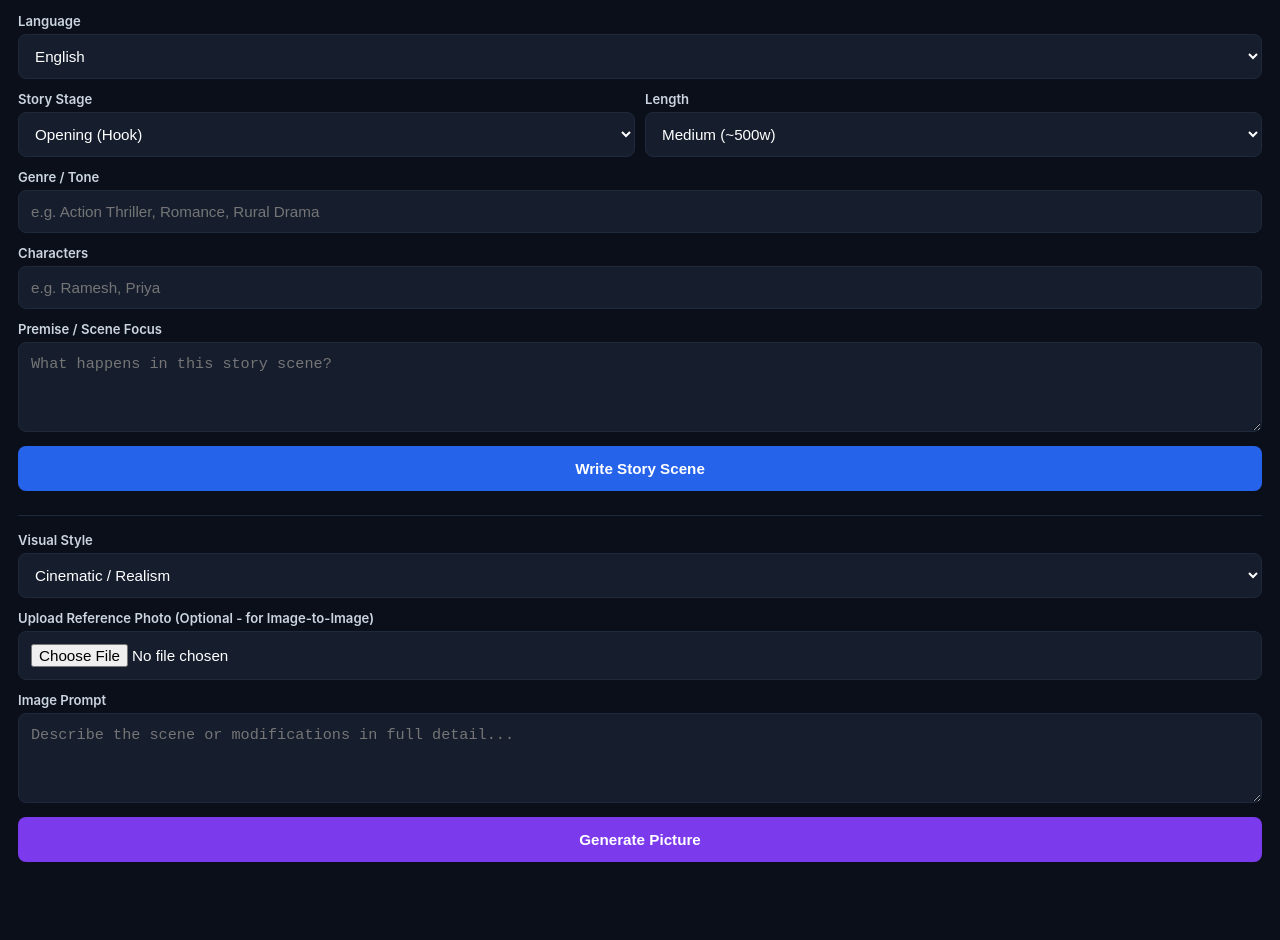
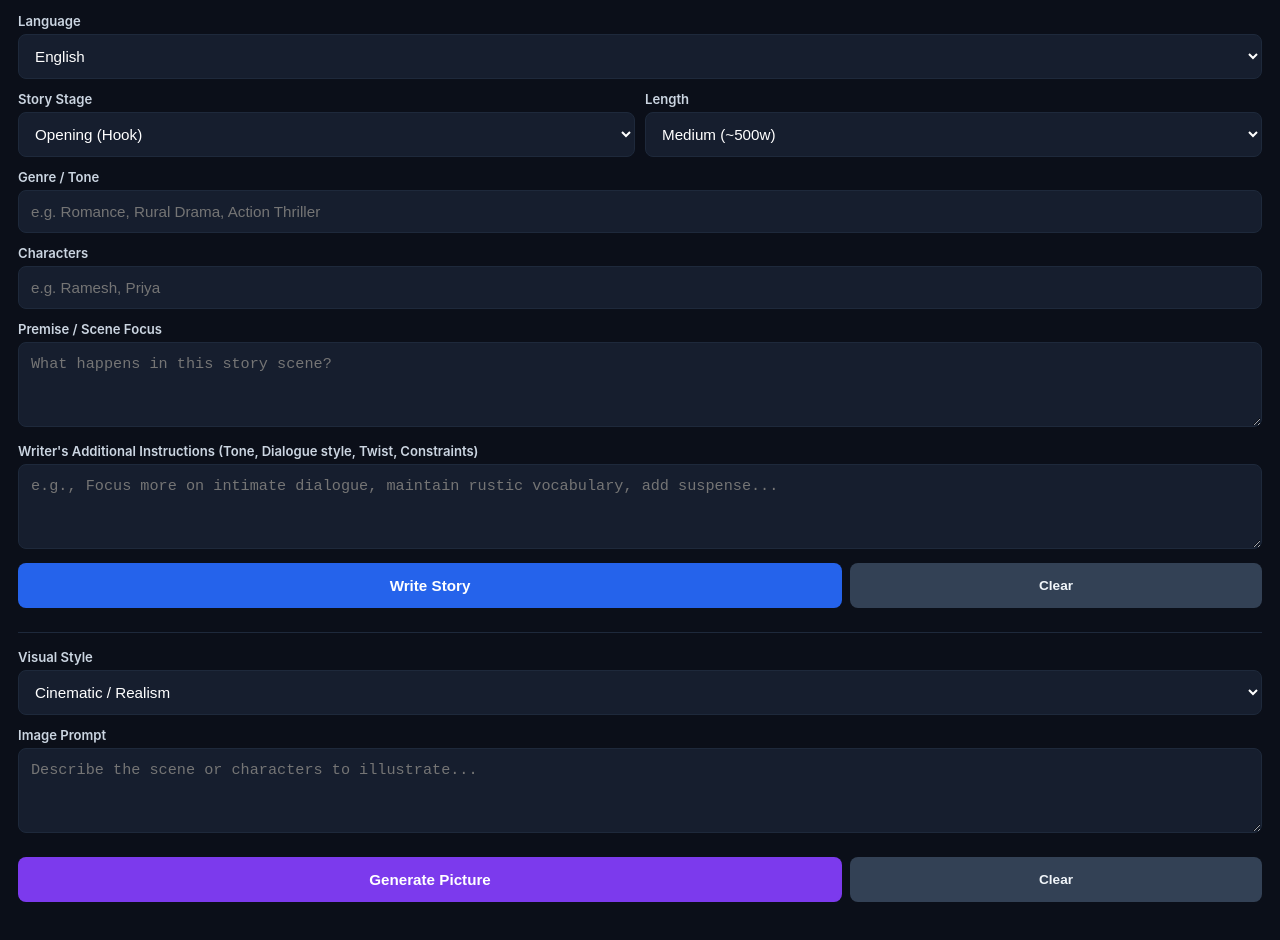
Before and after one commit to zhtz578tct-hash/Story-generator, a website: page public/index.html in a window 1280 px wide. Shown: the part 82-1022 px from the top of the page. Drawn offline with Linux system fonts and the light colour scheme.

Commit message:
Refactor HTML structure and styles for story generation
Updated styles for buttons and textarea, added new instructions field, and modified image prompt placeholder.

```diff
--- a/public/index.html
+++ b/public/index.html
@@ -12,18 +12,17 @@
     label { display: block; font-size: 0.82rem; font-weight: 600; margin-top: 12px; margin-bottom: 5px; color: #cbd5e1; }
     .grid-2 { display: grid; grid-template-columns: 1fr 1fr; gap: 10px; }
     select, input, textarea { width: 100%; padding: 12px; border-radius: 8px; border: 1px solid #1e293b; background: #161e2e; color: #fff; font-size: 0.95rem; }
-    textarea { height: 90px; resize: vertical; }
-    button { width: 100%; padding: 14px; border: none; border-radius: 8px; font-weight: 600; font-size: 0.95rem; cursor: pointer; margin-top: 10px; }
-    .btn-story { background: #2563eb; color: #fff; }
-    .btn-image { background: #7c3aed; color: #fff; }
-    .btn-clear { background: #334155; color: #cbd5e1; padding: 8px; font-size: 0.8rem; margin-top: 5px; border-radius: 6px; border: none; cursor: pointer; width: auto; }
+    textarea { height: 85px; resize: vertical; }
+    .btn-row { display: grid; grid-template-columns: 2fr 1fr; gap: 8px; margin-top: 10px; }
+    button { padding: 14px; border: none; border-radius: 8px; font-weight: 600; font-size: 0.95rem; cursor: pointer; }
+    .btn-story { background: #2563eb; color: #fff; width: 100%; }
+    .btn-clear { background: #334155; color: #f1f5f9; font-size: 0.85rem; }
+    .btn-image { background: #7c3aed; color: #fff; width: 100%; margin-top: 10px; }
     button:disabled { opacity: 0.6; }
     .divider { margin: 24px 0 16px; border-top: 1px solid #1e293b; }
-    #storyBox { margin-top: 16px; padding: 16px; background: #161e2e; border: 1px solid #1e293b; border-radius: 8px; line-height: 1.7; white-space: pre-wrap; font-size: 1rem; display: none; }
+    #storyBox { margin-top: 16px; padding: 16px; background: #161e2e; border: 1px solid #1e293b; border-radius: 8px; line-height: 1.8; white-space: pre-wrap; font-size: 1.05rem; display: none; }
     #imageBox { margin-top: 16px; text-align: center; display: none; }
     #imageBox img { max-width: 100%; border-radius: 8px; border: 1px solid #334155; }
-    .preview-container { margin-top: 8px; display: none; }
-    .preview-thumb { max-height: 140px; border-radius: 8px; border: 1px solid #334155; display: block; margin-bottom: 6px; }
     .status-text { font-size: 0.85rem; color: #38bdf8; margin-top: 8px; text-align: center; }
   </style>
 </head>
@@ -61,7 +60,7 @@
   </div>
 
   <label>Genre / Tone</label>
-  <input id="genre" placeholder="e.g. Action Thriller, Romance, Rural Drama" />
+  <input id="genre" placeholder="e.g. Romance, Rural Drama, Action Thriller" />
 
   <label>Characters</label>
   <input id="characters" placeholder="e.g. Ramesh, Priya" />
@@ -69,12 +68,19 @@
   <label>Premise / Scene Focus</label>
   <textarea id="premise" placeholder="What happens in this story scene?"></textarea>
 
-  <button class="btn-story" id="storyBtn" onclick="runStory()">Write Story Scene</button>
+  <label>Writer's Additional Instructions (Tone, Dialogue style, Twist, Constraints)</label>
+  <textarea id="instructions" placeholder="e.g., Focus more on intimate dialogue, maintain rustic vocabulary, add suspense..."></textarea>
+
+  <div class="btn-row">
+    <button class="btn-story" id="storyBtn" onclick="runStory()">Write Story</button>
+    <button class="btn-clear" type="button" onclick="clearStorySection()">Clear</button>
+  </div>
+
   <div id="storyBox"></div>
 
   <div class="divider"></div>
 
-  <!-- IMAGE & IMG2IMG SECTION -->
+  <!-- IMAGE GENERATION SECTION -->
   <label>Visual Style</label>
   <select id="imageStyle">
     <option value="photorealistic, 8k resolution, raw photography, sharp focus">Cinematic / Realism</option>
@@ -84,72 +90,35 @@
     <option value="candid 35mm film photograph, raw authentic textures">Vintage Film</option>
   </select>
 
-  <label>Upload Reference Photo (Optional - for Image-to-Image)</label>
-  <input type="file" id="fileInput" accept="image/*" onchange="handleImage(event)" />
+  <label>Image Prompt</label>
+  <textarea id="imgPrompt" placeholder="Describe the scene or characters to illustrate..."></textarea>
 
-  <div id="previewWrap" class="preview-container">
-    <img id="uploadPreview" class="preview-thumb" alt="Uploaded Reference" />
-    <button class="btn-clear" type="button" onclick="clearUploadedImage()">Remove Photo</button>
+  <div class="btn-row">
+    <button class="btn-image" id="imgBtn" onclick="runImage()">Generate Picture</button>
+    <button class="btn-clear" type="button" onclick="clearImageSection()" style="margin-top: 10px;">Clear</button>
   </div>
 
-  <label>Image Prompt</label>
-  <textarea id="imgPrompt" placeholder="Describe the scene or modifications in full detail..."></textarea>
-
-  <button class="btn-image" id="imgBtn" onclick="runImage()">Generate Picture</button>
   <div id="imageStatus" class="status-text"></div>
-
   <div id="imageBox"><img id="sceneImg" /></div>
 
   <script>
-    let uploadedImageBase64 = null;
-
-    function handleImage(event) {
-      const file = event.target.files[0];
-      if (!file) return;
-
-      const reader = new FileReader();
-      reader.onload = function(e) {
-        const img = new Image();
-        img.onload = function() {
-          const canvas = document.createElement('canvas');
-          let width = img.width;
-          let height = img.height;
-          const maxDim = 1024;
-
-          if (width > height) {
-            if (width > maxDim) {
-              height = Math.round((height * maxDim) / width);
-              width = maxDim;
-            }
-          } else {
-            if (height > maxDim) {
-              width = Math.round((width * maxDim) / height);
-              height = maxDim;
-            }
-          }
-
-          canvas.width = Math.floor(width / 64) * 64;
-          canvas.height = Math.floor(height / 64) * 64;
-
-          const ctx = canvas.getContext('2d');
-          ctx.drawImage(img, 0, 0, canvas.width, canvas.height);
-
-          const dataUrl = canvas.toDataURL('image/jpeg', 0.85);
-          uploadedImageBase64 = dataUrl;
-
-          document.getElementById('uploadPreview').src = dataUrl;
-          document.getElementById('previewWrap').style.display = 'block';
-        };
-        img.src = e.target.result;
-      };
-      reader.readAsDataURL(file);
+    function clearStorySection() {
+      document.getElementById('genre').value = '';
+      document.getElementById('characters').value = '';
+      document.getElementById('premise').value = '';
+      document.getElementById('instructions').value = '';
+      const box = document.getElementById('storyBox');
+      box.innerText = '';
+      box.style.display = 'none';
     }
 
-    function clearUploadedImage() {
-      uploadedImageBase64 = null;
-      document.getElementById('fileInput').value = '';
-      document.getElementById('uploadPreview').src = '';
-      document.getElementById('previewWrap').style.display = 'none';
+    function clearImageSection() {
+      document.getElementById('imgPrompt').value = '';
+      const box = document.getElementById('imageBox');
+      const img = document.getElementById('sceneImg');
+      img.src = '';
+      box.style.display = 'none';
+      document.getElementById('imageStatus').innerText = '';
     }
 
     async function runStory() {
@@ -168,7 +137,8 @@
             length: document.getElementById('length').value,
             genre: document.getElementById('genre').value,
             characters: document.getElementById('characters').value,
-            premise: document.getElementById('premise').value
+            premise: document.getElementById('premise').value,
+            instructions: document.getElementById('instructions').value
           })
         });
         const data = await res.json();
@@ -177,7 +147,7 @@
       } catch (e) {
         alert("Story generation error: " + e.message);
       }
-      btn.innerText = "Write Story Scene";
+      btn.innerText = "Write Story";
       btn.disabled = false;
     }
 
@@ -196,19 +166,14 @@
 
       btn.disabled = true;
       btn.innerText = "Generating...";
-      status.innerText = uploadedImageBase64
-        ? "Transforming uploaded image (~12-18s)..."
-        : "Rendering uncensored picture (~10-15s)...";
+      status.innerText = "Rendering uncensored picture (~10-15s)...";
 
       try {
         const fullPrompt = `${prompt}, ${style}`;
         const res = await fetch('/api/generate-image', {
           method: 'POST',
           headers: { 'Content-Type': 'application/json' },
-          body: JSON.stringify({
-            prompt: fullPrompt,
-            image: uploadedImageBase64
-          })
+          body: JSON.stringify({ prompt: fullPrompt })
         });
 
         const data = await res.json();
```
